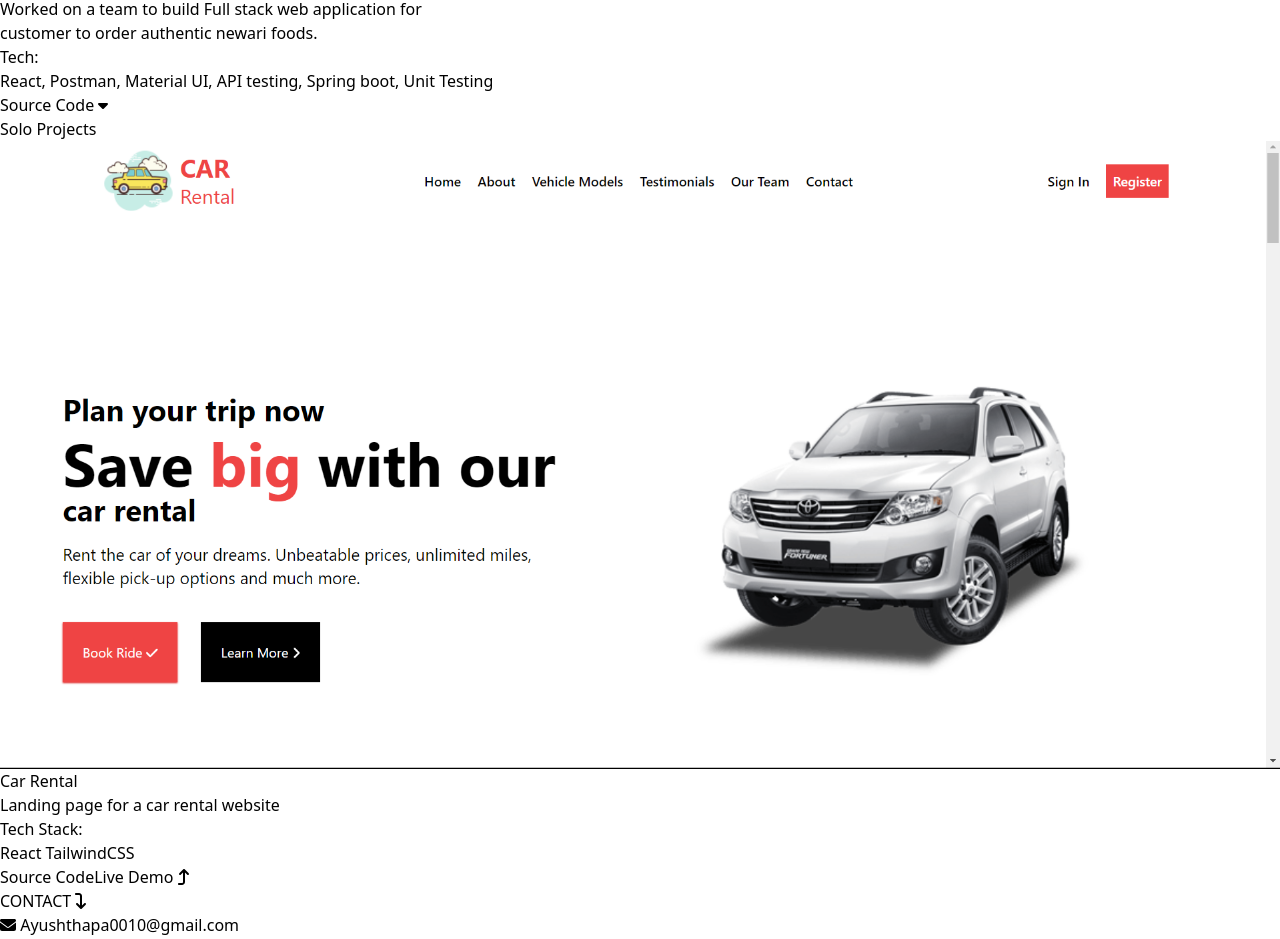
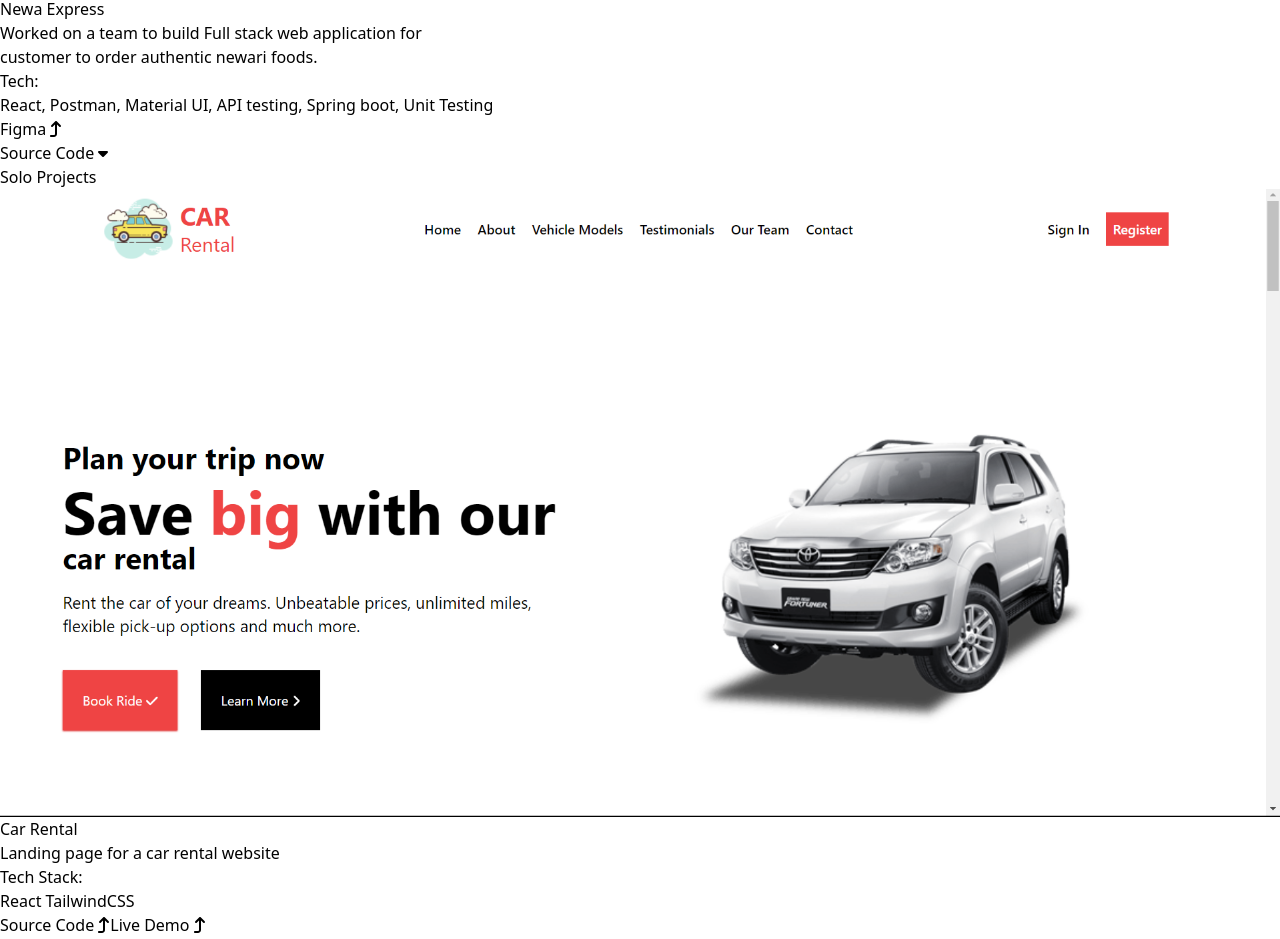
Before and after one commit to Ayush945/Portfolio, a React (Vite) app: page / in a window 1280 px wide. Shown: the part 6420-7359 px from the top of the page. Built offline with nearby package versions, Linux system fonts and the light colour scheme.

Commit message:
minor adjustment

```diff
--- a/src/Component/SoloProject.jsx
+++ b/src/Component/SoloProject.jsx
@@ -26,11 +26,11 @@ function SoloProject() {
                     <p> React TailwindCSS</p>
                     <div className='flex gap-8 mt-10'>
                         <button
-                            className='p-2 shadow-lg bg-blue-500 text-white rounded-sm'
+                            className='p-2 shadow-lg bg-blue-500 text-white rounded-sm  hover:bg-blue-700'
                             onClick={() => window.open('https://github.com/Ayush945/Project-Portfolio', '_blank')}
-                        >Source Code</button>
+                        >Source Code <FontAwesomeIcon icon={faArrowTurnUp} /></button>
                         <button
-                            className='p-2 shadow-lg bg-blue-500 text-white rounded-sm'
+                            className='p-2 shadow-lg bg-blue-500 text-white rounded-sm  hover:bg-blue-700'
                             onClick={() => window.open('https://shimmering-stardust-0197cd.netlify.app/', '_blank')}
                         >
                             Live Demo <FontAwesomeIcon icon={faArrowTurnUp} /> </button>
--- a/src/Component/TeamProject.jsx
+++ b/src/Component/TeamProject.jsx
@@ -3,7 +3,7 @@ import clinicImg from '../Image/ClinicPic.png';
 import FoodImg from '../Image/FoodApp.png';
 import { FontAwesomeIcon } from '@fortawesome/react-fontawesome';
 import { Link } from 'react-router-dom';
-import { faCaretDown } from '@fortawesome/free-solid-svg-icons';
+import { faCaretDown,faArrowTurnUp } from '@fortawesome/free-solid-svg-icons';
 
 function TeamProject() {
     const [showDropdown, setShowDropdown] = useState({});
@@ -12,12 +12,14 @@ function TeamProject() {
         { picture: clinicImg, name: 'AllWell Clinic',tech:'React, Postman, Chakra, API testing, Spring boot, Unit Testing',
             frontend: "https://github.com/DiwashBhatta17/allwell_clinic",
             backend: "https://github.com/Ayush945/SpringBootProject",
+            figma:'https://www.figma.com/file/jsXZgWIbJRzDjLDlViNf9v/Untitled?type=design&node-id=0-1&mode=design&t=E9GVUwIXEmFuGHtk-0',
             detail:"clinic where patient can book appointment."
 
         },
         { picture: FoodImg, name: 'Newa Express',tech:'React, Postman, Material UI, API testing, Spring boot, Unit Testing',
             frontend: "https://github.com/DiwashBhatta17/Newa_express",
             backend: "https://github.com/Kiryui13/foodapp",
+            figma:'https://www.figma.com/file/9qIDDgJFWmGqvCjL9jJnjh/Foodapp?type=design&node-id=0-1&mode=design&t=lFNTL6EbhrA3FACM-0',
             detail:"customer to order authentic newari foods."
          }
     ];
@@ -48,13 +50,20 @@ function TeamProject() {
                                 <span className='text-blue-700 mt-7'>Tech:</span>
                                 <p>{project.tech}</p>
                                 <div className='flex gap-10 mt-20'>
+                                    <button
+                                        className='bg-blue-500 text-white px-4 py-1 hover:bg-blue-700'
+                                        onClick={() => { window.open(project.figma, '_blank') }}
+                                    >
+                                        Figma <FontAwesomeIcon icon={faArrowTurnUp} />
+                                    </button>
                                     <div className='relative'>
                                         <button
-                                            className='bg-blue-500 text-white rounded-lg px-4 py-1 hover:bg-blue-700'
+                                            className='bg-blue-500 text-white  px-4 py-1 hover:bg-blue-700'
                                             onClick={() => toggleDropdown(index)}
                                         >
                                             Source Code <FontAwesomeIcon icon={faCaretDown} />
                                         </button>
+
                                         {showDropdown[index] && (
                                             <div className='absolute top-full left-0 mt-2 border border-gray-300 rounded p-2' style={{ width: '100%' }}>
                                                 <p className='text-blue-600 cursor-pointer hover:underline text-center' onClick={() => { window.open(project.frontend, '_blank') }}>Frontend</p>
```
